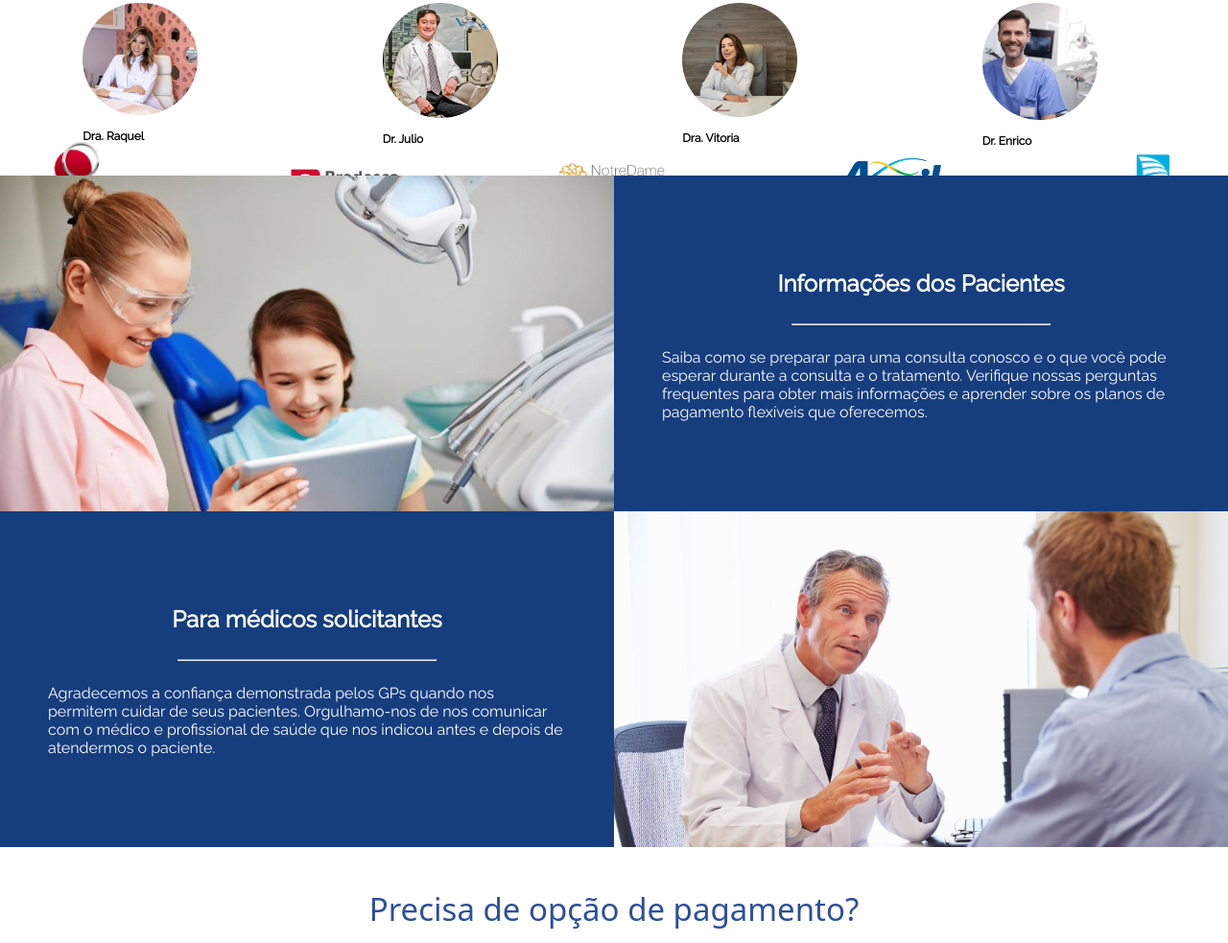
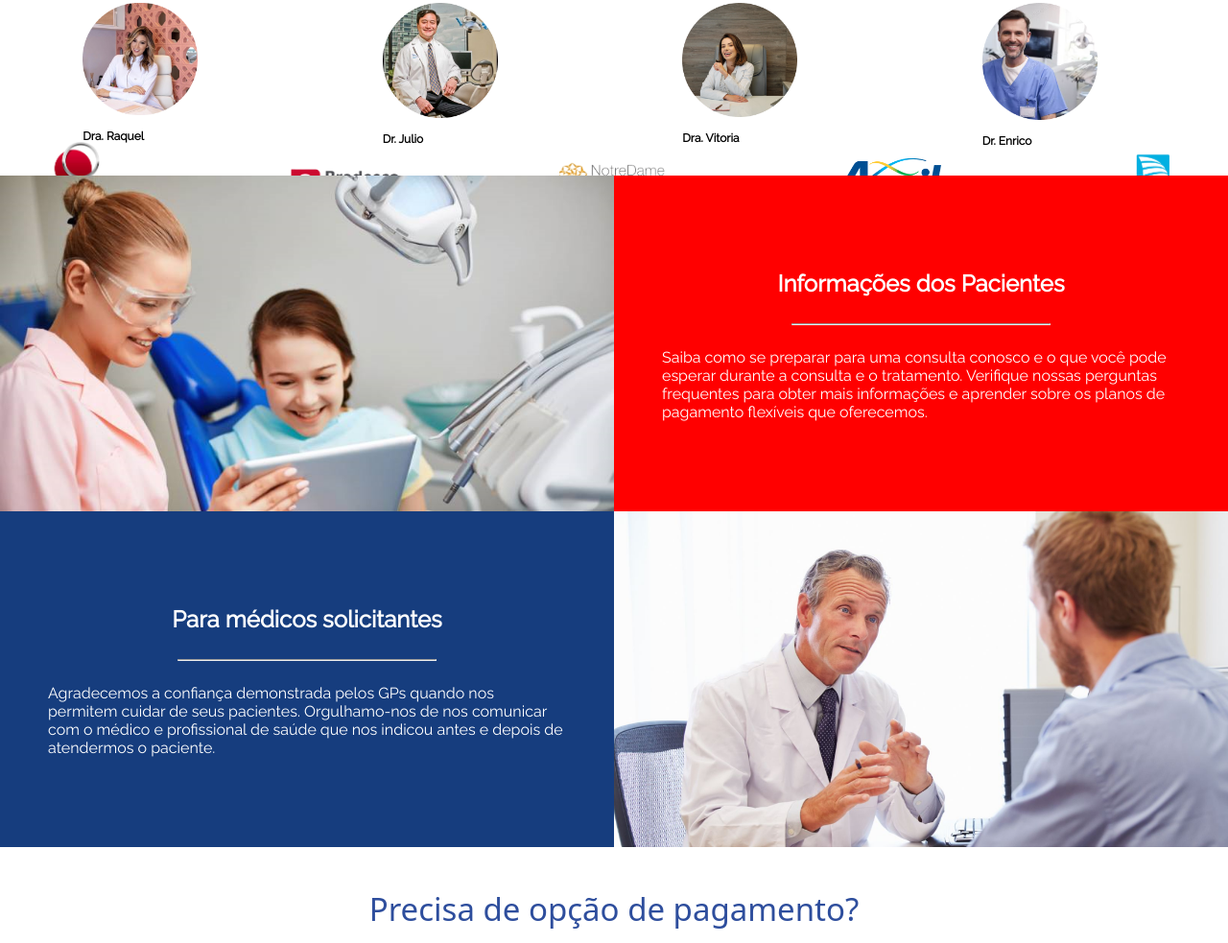
Before and after one commit to GabrielMD08/clinica-dente-de-leao, a plain HTML site: page index.html in a window 1280 px wide. Shown: the part 3096-4079 px from the top of the page at 96% size. Drawn offline with Linux system fonts and the light colour scheme.

Commit message:
testando

```diff
--- a/style.css
+++ b/style.css
@@ -904,7 +904,8 @@ body {
   }
 
   .content--information-col-patient-two {
-    background-color: #163D7E;
+    /* background-color: #163D7E; */
+    background-color: red;
     width: 100%;
     max-width: 720px;
     display: flex;
```
